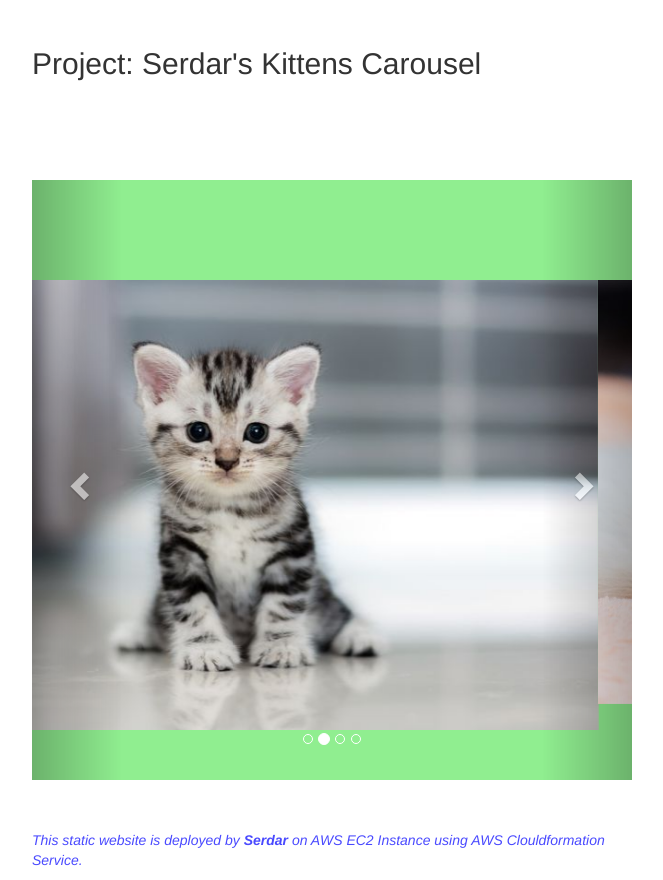
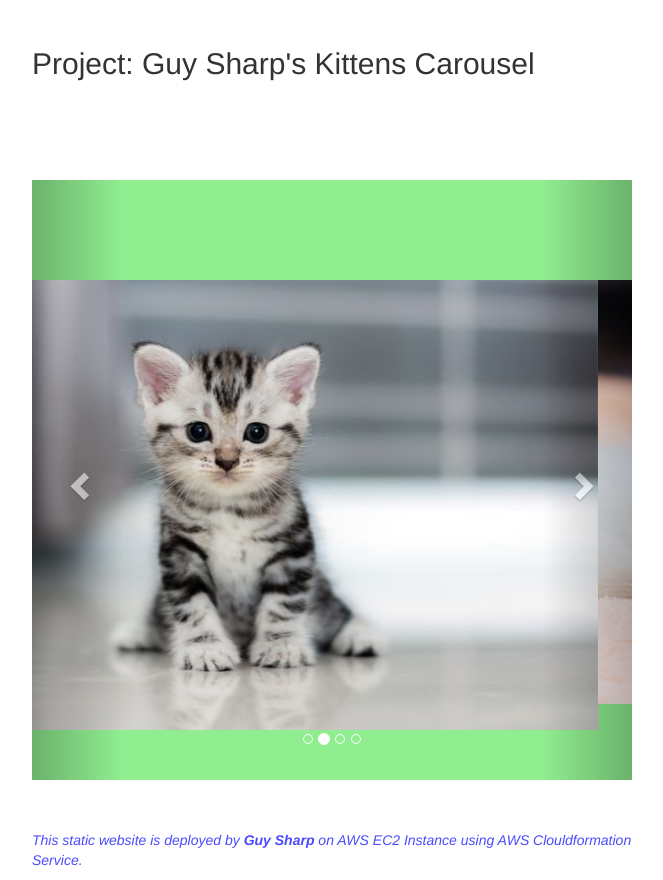
Before and after one commit to gsharp23/my-repository, a plain HTML site: page Project-101-kittens-carousel-static-website-ec2/static-web/index.html in a window 1280 px wide. Shown: the part 403-1283 px from the top of the page, without its empty margins (308-971 px from the left). Drawn offline with nearby package versions, Linux system fonts and the light colour scheme.

Commit message:
Update index.html

```diff
--- a/Project-101-kittens-carousel-static-website-ec2/static-web/index.html
+++ b/Project-101-kittens-carousel-static-website-ec2/static-web/index.html
@@ -45,7 +45,7 @@
 
   <div><img src="https://clarusway.com/wp-content/uploads/2020/06/clarusway_logo.png" /></div>
 
-  <h2> Project: Serdar's Kittens Carousel</h2>
+  <h2> Project: Guy Sharp's Kittens Carousel</h2>
 
   <div id="myCarousel" class="carousel slide" data-ride="carousel">
     <!-- Indicators -->
@@ -84,7 +84,7 @@
   </div>
 
 
-  <p class="footnote"><i>This static website is deployed by <b> Serdar </b> on AWS EC2 Instance using AWS
+  <p class="footnote"><i>This static website is deployed by <b> Guy Sharp </b> on AWS EC2 Instance using AWS
       Clouldformation Service.</i></p>
 </body>
 
```
